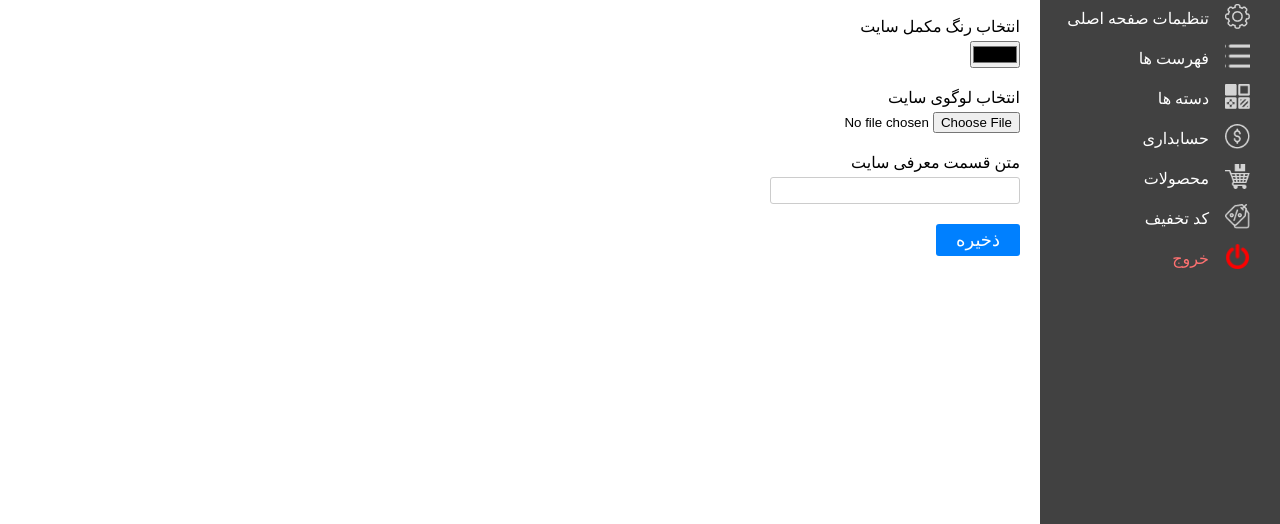
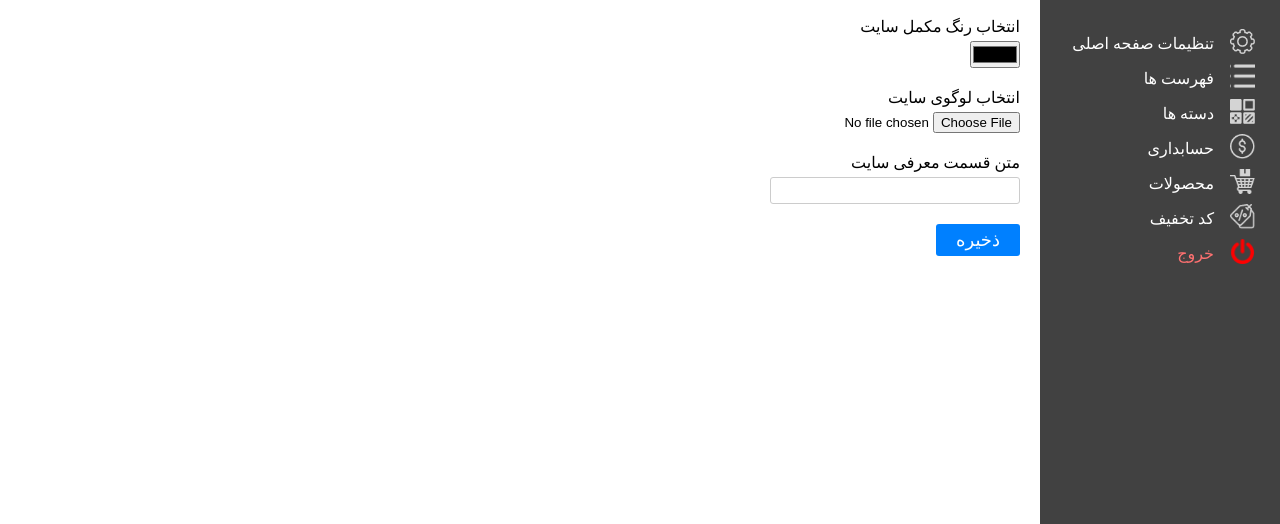
Before and after one commit to amirkhoshrah/project_shop, a plain HTML site: page pages/panel.html in a window 1280 px wide. Shown: the part 276-800 px from the top of the page. Drawn offline with Linux system fonts and the light colour scheme; a web font is replaced by a local one.

Commit message:
update new

```diff
--- a/assets/css/style.css
+++ b/assets/css/style.css
@@ -734,11 +734,12 @@ p {
   height: 100px;
 }
 .panel_sidebar_menu {
+  margin-top: 25px;
 }
 .panel_sidebar_menu ul {
 }
 .panel_sidebar_menu ul li {
- padding: 10px 30px 5px 10px;
+padding: 10px 25px  0;
 }
 .panel_sidebar_menu ul li a {
   color: #fff;
```
